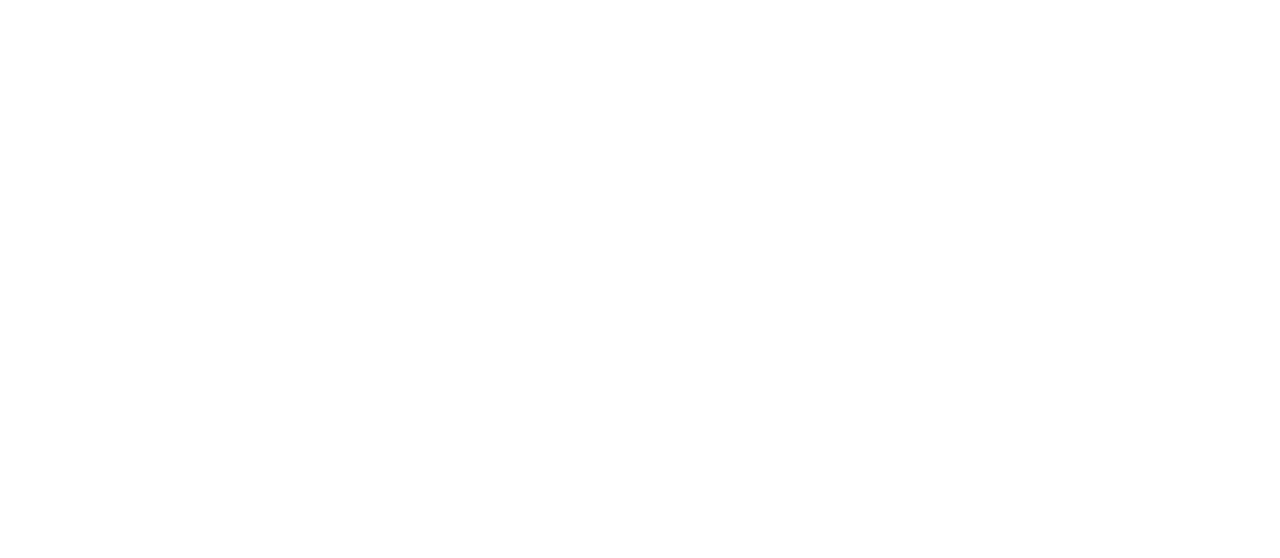
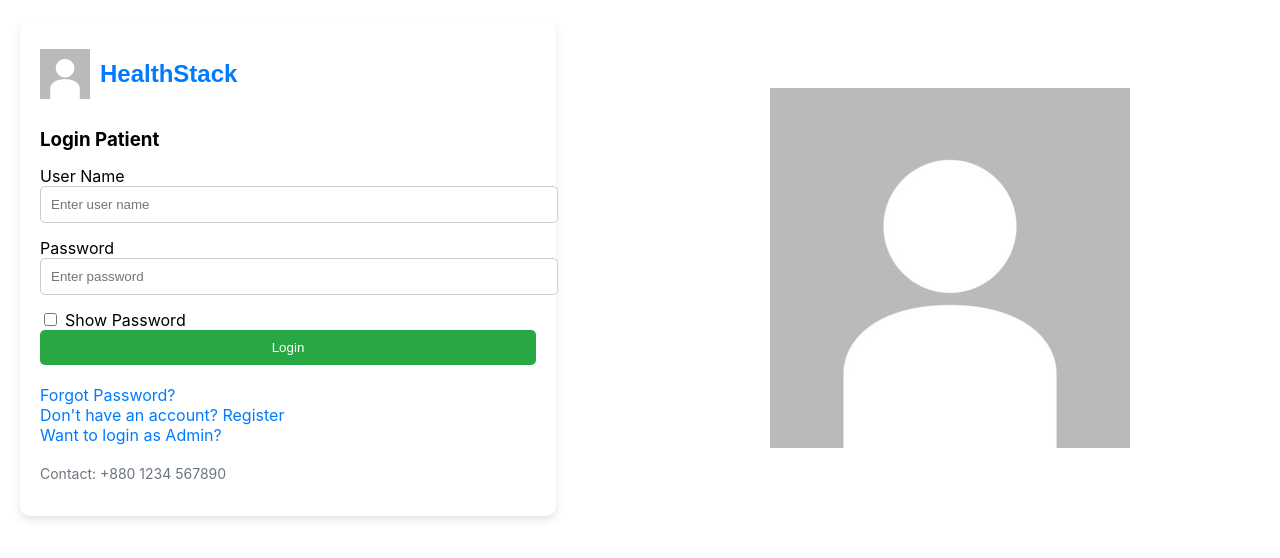
Before and after one commit to SargunKaura/WellnessTrack, a React (Create React App) app in the folder wellness-track/: page / in a window 1280 px wide. Shown: the top 558 px of the page. Built offline with nearby package versions, Linux system fonts and the light colour scheme.

Commit message:
Set up the foundation for the login page

```diff
--- a/wellness-track/src/App.css
+++ b/wellness-track/src/App.css
@@ -1,38 +1,91 @@
-.App {
-  text-align: center;
+.login-container {
+  display: flex;
+  justify-content: space-between;
+  padding: 20px;
 }
 
-.App-logo {
-  height: 40vmin;
-  pointer-events: none;
+.login-form {
+  width: 40%;
+  padding: 20px;
+  border-radius: 10px;
+  background-color: #fff;
+  box-shadow: 0 4px 8px rgba(0, 0, 0, 0.1);
 }
 
-@media (prefers-reduced-motion: no-preference) {
-  .App-logo {
-    animation: App-logo-spin infinite 20s linear;
-  }
+.logo-section {
+  display: flex;
+  align-items: center;
+  gap: 10px;
 }
 
-.App-header {
-  background-color: #282c34;
-  min-height: 100vh;
-  display: flex;
-  flex-direction: column;
-  align-items: center;
-  justify-content: center;
-  font-size: calc(10px + 2vmin);
-  color: white;
+.logo {
+  width: 50px;
 }
 
-.App-link {
-  color: #61dafb;
+h2 {
+  font-family: 'Arial', sans-serif;
+  color: #007bff;
 }
 
-@keyframes App-logo-spin {
-  from {
-    transform: rotate(0deg);
-  }
-  to {
-    transform: rotate(360deg);
-  }
+form {
+  margin-top: 20px;
 }
+
+h3 {
+  margin-bottom: 15px;
+}
+
+.form-group {
+  margin-bottom: 15px;
+}
+
+.form-control {
+  width: 100%;
+  padding: 10px;
+  border: 1px solid #ccc;
+  border-radius: 5px;
+}
+
+.form-check-label {
+  margin-left: 5px;
+}
+
+.btn-block {
+  width: 100%;
+  padding: 10px;
+  background-color: #28a745;
+  border: none;
+  border-radius: 5px;
+  color: #fff;
+  cursor: pointer;
+}
+
+.extra-links {
+  margin-top: 20px;
+}
+
+.extra-links a {
+  color: #007bff;
+  text-decoration: none;
+}
+
+.extra-links a:hover {
+  text-decoration: underline;
+}
+
+.contact-info {
+  margin-top: 20px;
+  font-size: 14px;
+  color: #6c757d;
+}
+
+.illustration-section {
+  width: 50%;
+  display: flex;
+  justify-content: center;
+  align-items: center;
+}
+
+.illustration-section img {
+  max-width: 100%;
+}
--- a/wellness-track/src/App.js
+++ b/wellness-track/src/App.js
@@ -1,13 +1,14 @@
+import './App.css';
 import React from "react";
 import { BrowserRouter as Router, Route, Routes } from "react-router-dom";
-import LoginPage from "./components/LoginPage"; // Import the LoginPage component
+import LoginPage from "./components/LoginPage.js";
+
 
 function App() {
   return (
     <Router>
       <Routes>
-        <Route path="/" exact component={LoginPage} />
-        {/* Other routes */}
+        <Route path="/" element={<LoginPage />} />
       </Routes>
     </Router>
   );
--- a/wellness-track/src/components/LoginPage.css
+++ /dev/null
@@ -1,91 +0,0 @@
-.login-container {
-    display: flex;
-    justify-content: space-between;
-    padding: 20px;
-}
-
-.login-form {
-    width: 40%;
-    padding: 20px;
-    border-radius: 10px;
-    background-color: #fff;
-    box-shadow: 0 4px 8px rgba(0, 0, 0, 0.1);
-}
-
-.logo-section {
-    display: flex;
-    align-items: center;
-    gap: 10px;
-}
-
-  .logo {
-    width: 50px;
-  }
-
-  h2 {
-    font-family: 'Arial', sans-serif;
-    color: #007bff;
-  }
-
-  form {
-    margin-top: 20px;
-  }
-
-  h3 {
-    margin-bottom: 15px;
-  }
-
-  .form-group {
-    margin-bottom: 15px;
-  }
-
-  .form-control {
-    width: 100%;
-    padding: 10px;
-    border: 1px solid #ccc;
-    border-radius: 5px;
-  }
-
-  .form-check-label {
-    margin-left: 5px;
-  }
-
-  .btn-block {
-    width: 100%;
-    padding: 10px;
-    background-color: #28a745;
-    border: none;
-    border-radius: 5px;
-    color: #fff;
-    cursor: pointer;
-  }
-
-  .extra-links {
-    margin-top: 20px;
-  }
-
-  .extra-links a {
-    color: #007bff;
-    text-decoration: none;
-  }
-
-  .extra-links a:hover {
-    text-decoration: underline;
-  }
-
-  .contact-info {
-    margin-top: 20px;
-    font-size: 14px;
-    color: #6c757d;
-  }
-
-  .illustration-section {
-    width: 50%;
-    display: flex;
-    justify-content: center;
-    align-items: center;
-  }
-
-  .illustration-section img {
-    max-width: 100%;
-  }
--- a/wellness-track/src/components/LoginPage.js
+++ b/wellness-track/src/components/LoginPage.js
@@ -1,6 +1,6 @@
 import React, { useState } from "react";
 import { Link } from "react-router-dom";
-import './LoginPage.css';
+import '../App.css'; // Assuming you have a CSS file for styling
 
 const LoginPage = () => {
   const [username, setUsername] = useState("");
```
Lines whose indentation alone changed are shown as unchanged.
